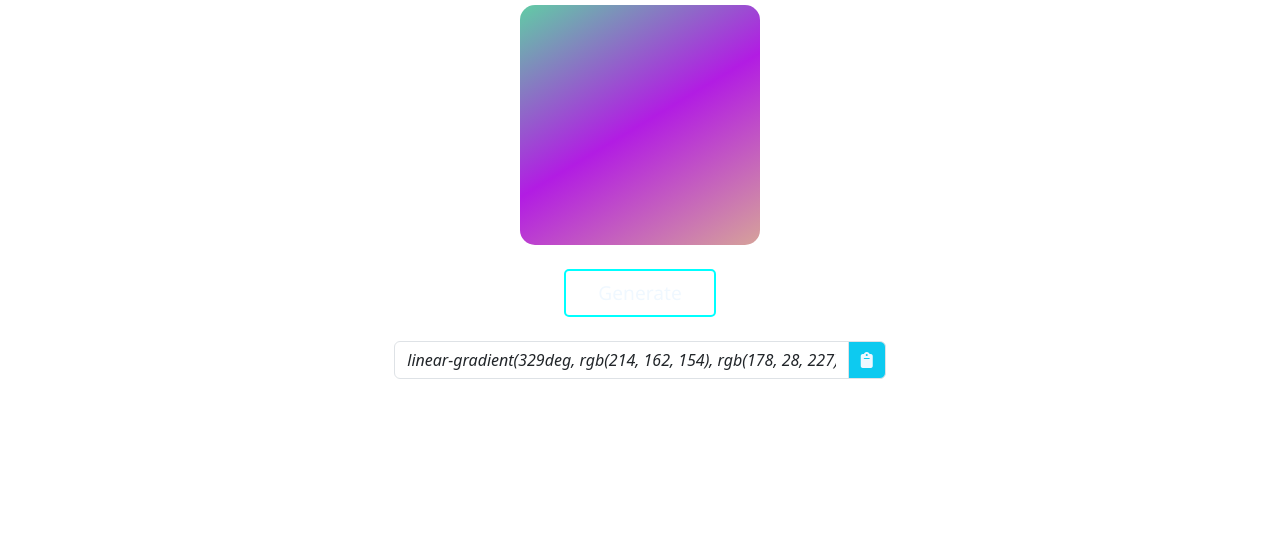
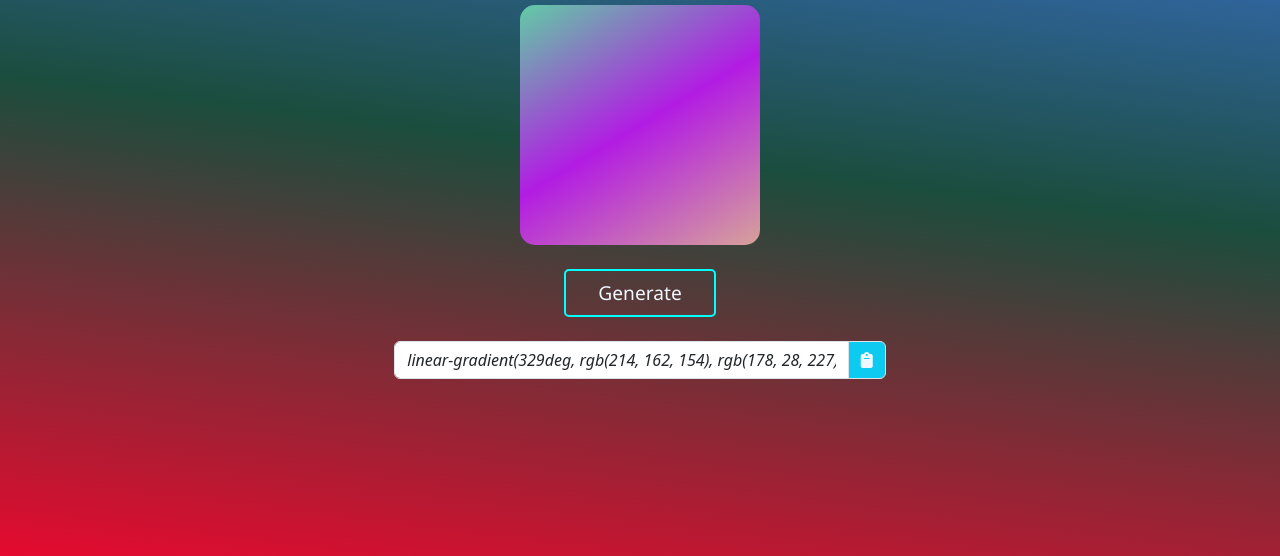
Before and after one commit to Nrupatungan/Random-gradient-generator-app, a plain HTML site: page index.html in a window 1280 px wide. Shown: the part 244-800 px from the top of the page. Drawn offline with nearby package versions, Linux system fonts and the light colour scheme.

Commit message:
set background for body

```diff
--- a/style.css
+++ b/style.css
@@ -5,6 +5,7 @@
 }
 
 body{
+    background: linear-gradient(7deg, rgb(229, 10, 47), rgb(27, 77, 61), rgb(69, 124, 252));
     min-height: 100vh;
     display: grid;
     place-items: center;
```
